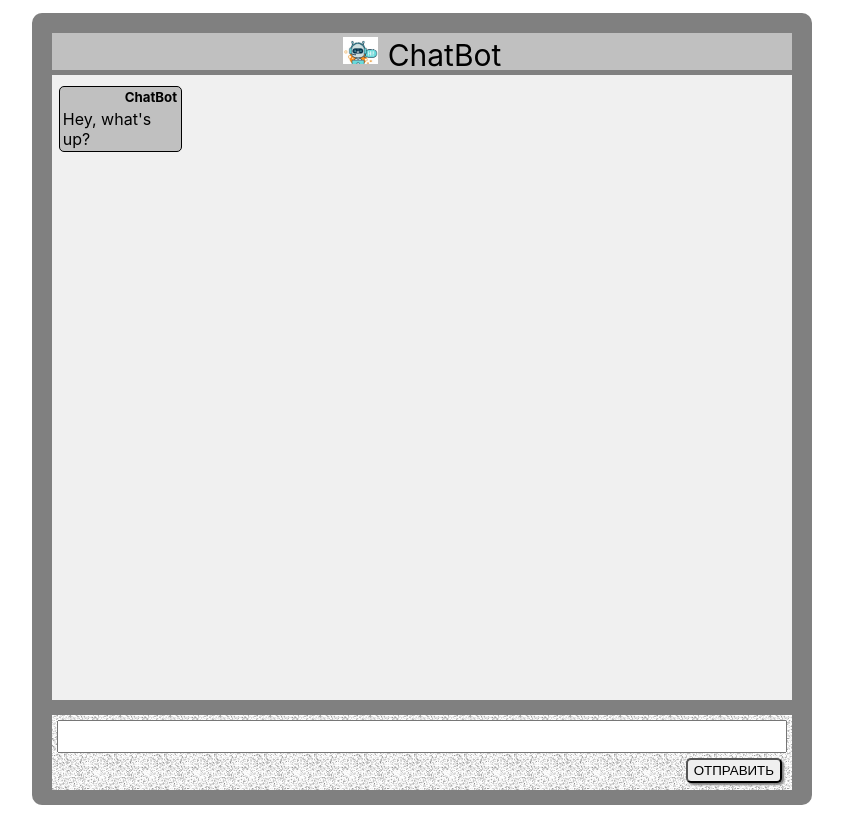
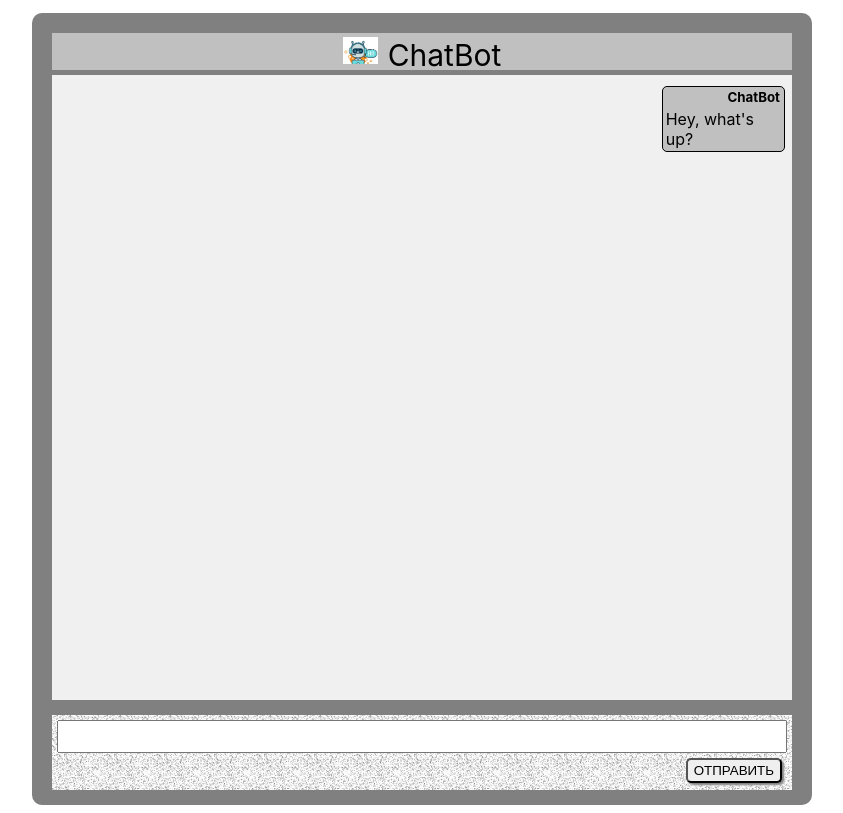
Before and after one commit to Kuldyaev/geekreact, a React (Create React App) app: page / in a window 1280 px wide. Shown: the whole page, without its empty margins (218-1061 px from the left). Built offline with nearby package versions, Linux system fonts and the light colour scheme.

Commit message:
lesson 2 finished

```diff
--- a/src/components/message.jsx
+++ b/src/components/message.jsx
@@ -2,12 +2,23 @@ import React from 'react';
 import styles from '../css/message.module.css'
 
 export const Message = (props) => {
-  return <div className={styles.messagePlace}>
-            <div className = {styles.messageBody}>
-              <h5 className = {styles.author}> {props.author}</h5>
-              <div className = {styles.text}>
-                <p>{props.text}</p>
-              </div>
+  if(props.author==="ChatBot"){
+    return <div className={styles.messagePlaceRight}>
+          <div className = {styles.messageBody}>
+            <h5 className = {styles.author}> {props.author}</h5>
+            <div className = {styles.text}>
+              <p>{props.text}</p>
             </div>
           </div>
+        </div>
+  }else{
+    return <div className={styles.messagePlace}>
+          <div className = {styles.messageBody}>
+            <h5 className = {styles.authorLeft}> {props.author}</h5>
+            <div className = {styles.text}>
+              <p>{props.text}</p>
+            </div>
+          </div>
+        </div>
+  }
 }
--- a/src/css/message.module.css
+++ b/src/css/message.module.css
@@ -2,6 +2,12 @@
 	width: 100%;
 	display: flex;
 	margin-top: 4px;
+}
+.messagePlaceRight{
+	width: 100%;
+	display: flex;
+	margin-top: 4px;
+	justify-content: flex-end;
 }
 .messageBody{
 	max-width: 80%;
@@ -15,7 +21,14 @@
 	justify-content: right;
 	padding-right: 3%;
 	margin: 2px 0 2px 0;
+}
 
+.authorLeft{
+	width: 97%;
+	display: flex;
+	justify-content: left;
+	padding-right: 3%;
+	margin: 2px 0 2px 0;
 }
 .text{
 	width: 96%;
```
